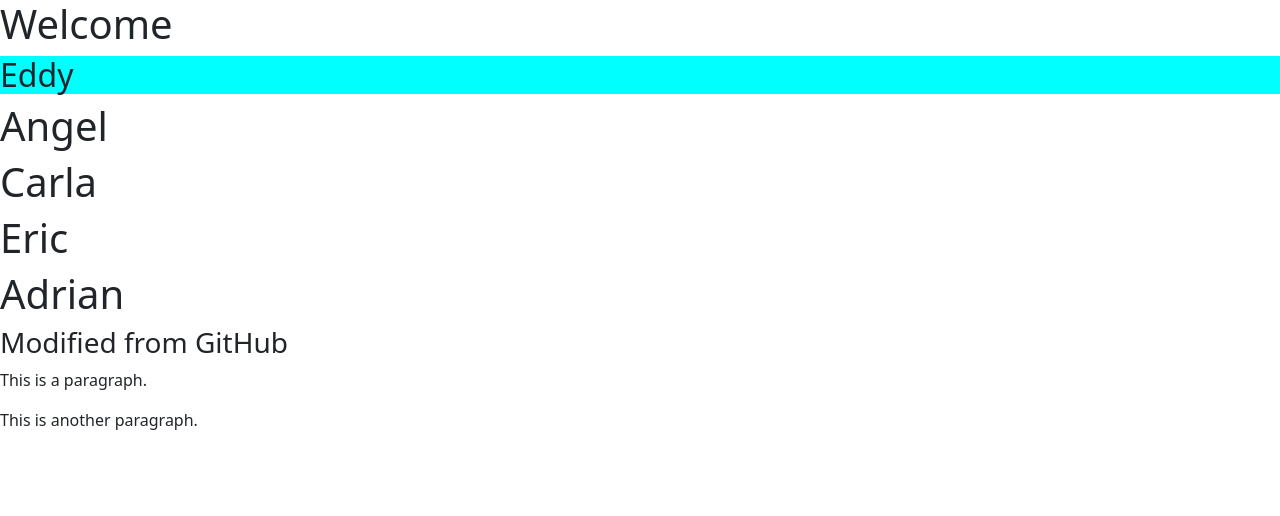
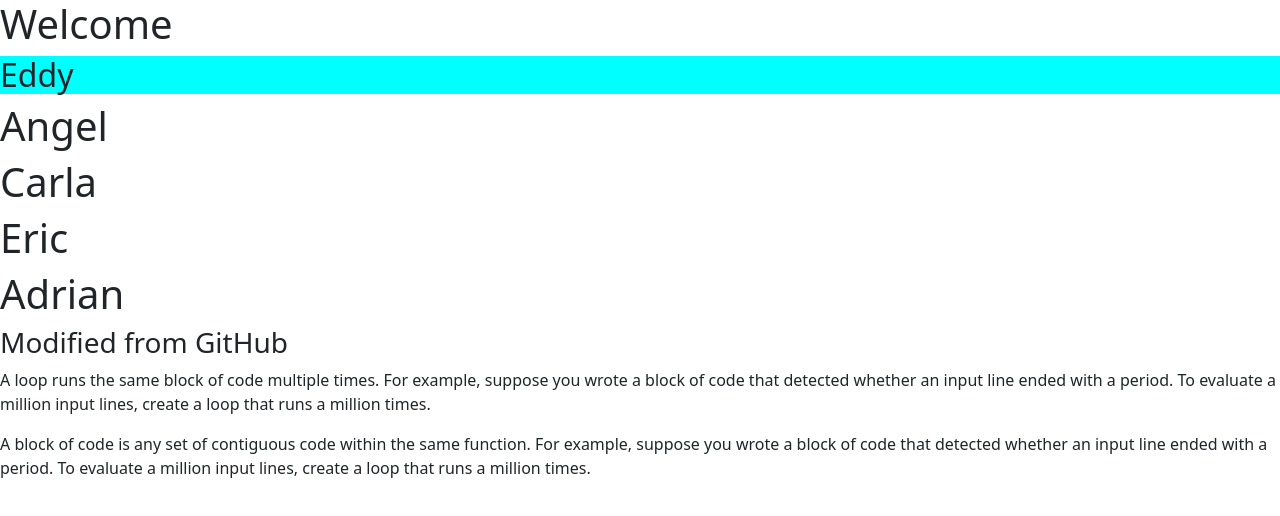
Before and after one commit to mobiobi/gitboot, a plain HTML site: page index.html in a window 1280 px wide. Drawn offline with nearby package versions, Linux system fonts and the light colour scheme.

Commit message:
Update index.html

```diff
--- a/index.html
+++ b/index.html
@@ -22,7 +22,7 @@
 
 
 
-<p>This is a paragraph.</p>
-<p>This is another paragraph.</p>
+<p>A loop runs the same block of code multiple times. For example, suppose you wrote a block of code that detected whether an input line ended with a period. To evaluate a million input lines, create a loop that runs a million times.</p>
+<p>A block of code is any set of contiguous code within the same function. For example, suppose you wrote a block of code that detected whether an input line ended with a period. To evaluate a million input lines, create a loop that runs a million times.</p>
 </body>
 </html>
```
